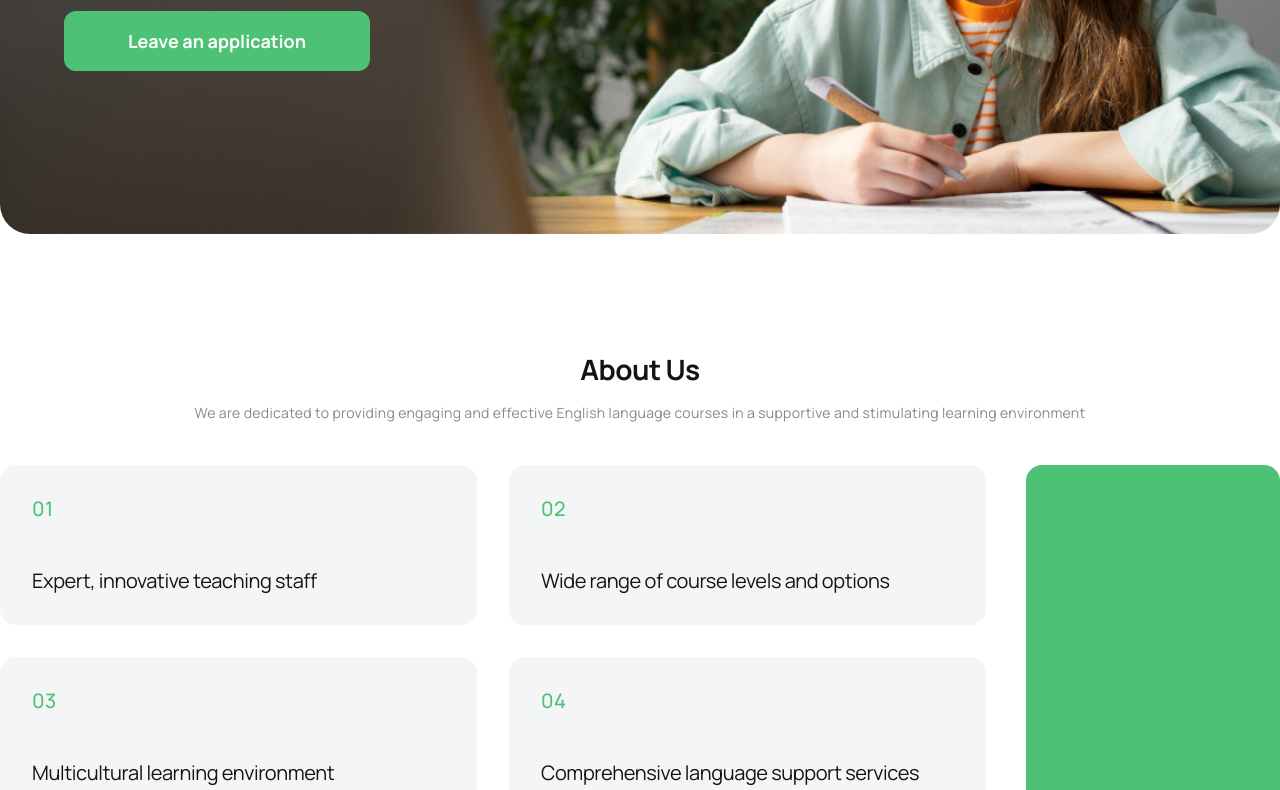
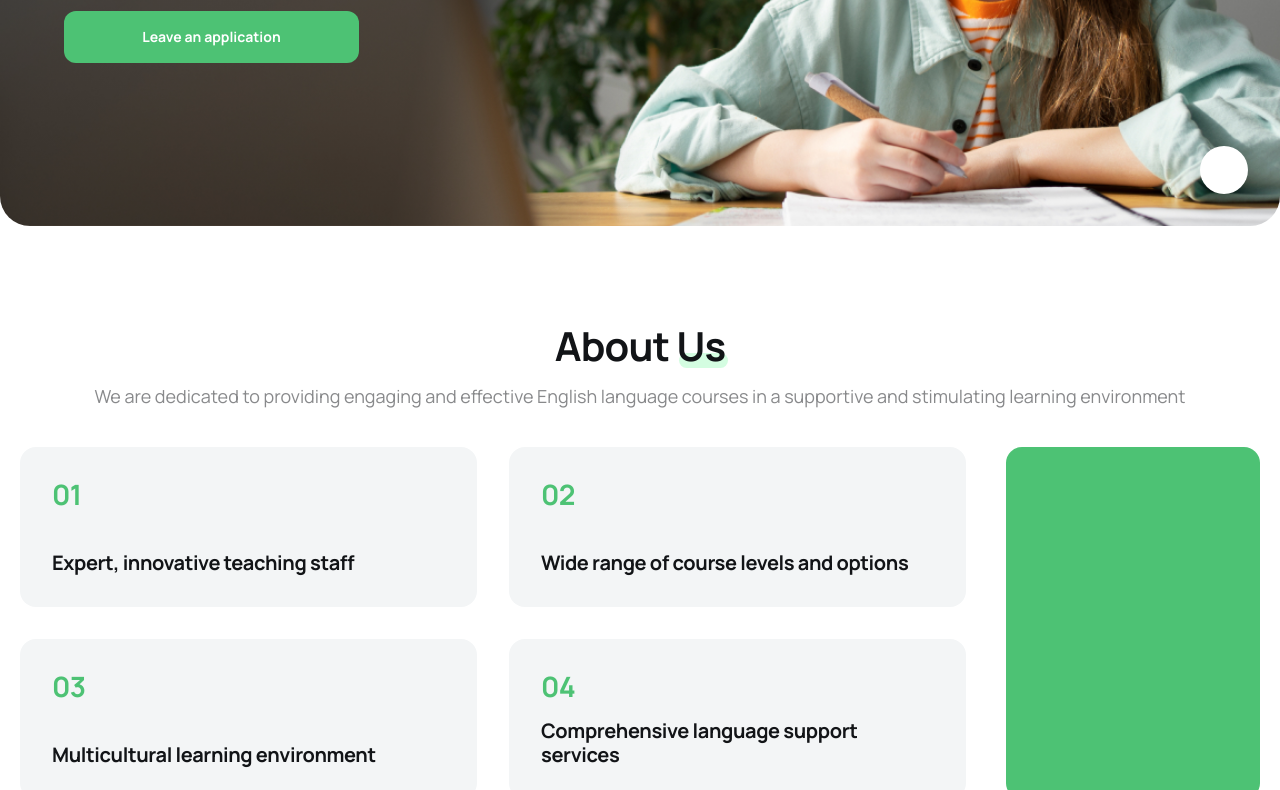
Before and after one commit to Vanchenko/GroupProjectTest_2025, a website built with Vite: page src/index.html in a window 1280 px wide. Shown: the part 494-1284 px from the top of the page. Built offline with nearby package versions, Linux system fonts and the light colour scheme.

Commit message:
work project

```diff
--- a/src/css/about-us.css
+++ b/src/css/about-us.css
@@ -1,8 +1,8 @@
 .about {
-
+    margin-bottom: 80px;
 }
 .about .container {
-    padding: 80px 0px;
+    padding: 0px 20px;
 }
 
 .about-item {
@@ -10,16 +10,33 @@
 }
 .about-section-title {
     font-weight: 700;
-    font-size: 28px;
-    line-height: 1.14;
+    font-size: 32px;
+    line-height: 1.13;
     letter-spacing: -0.02em;
     color:#121417;
     margin-bottom: 16px;
     text-align: center;
 }
+.about-section-ttl-active {
+    position: relative;
+}
+.about-section-ttl-active::after {
+  content: '';
+  position: absolute;
+  z-index: -10;
+  left: 3px;
+  bottom: 5px;
+  width: 100%;
+  height: 15px;
+  border-radius: 8px;
+  background-color: #D4FDE1;
+;
+  /* color: linear-gradient(84.6deg, #4DC274 2.25%, #BEE8CC 131.25%); */
+}
 .about-text-title {
     font-size: 14px;
     line-height: 1.71;
+    letter-spacing: 0em;
     text-align: center;
     color:#12141780;
     margin-bottom: 40px;
@@ -81,13 +98,22 @@
 } */
 
 @media screen and (min-width: 768px) {
+    .about {
+    margin-bottom: 100px;
+     }
     .about-list {
         flex-direction: row;
         flex-wrap: wrap;
         row-gap: 32px;
         column-gap: 32px;
     }
-  .about-icon {
+  .about-section-title {
+    font-size: 40px;
+    line-height: 1.2;
+  }
+  .about-text-title {
+    font-size: 18px;
+    line-height: 1.17;
   }
   .about-item {
     width: calc((100% - 32px) / 2);
@@ -96,10 +122,10 @@
         text-align: start;
     }
 }
-@media screen and (min-width: 1158px) {
-  /* .about-icon {
-    width: 325px;
-  } */
+@media screen and (min-width: 1280px) {
+  .about {
+    margin-bottom: 150px;
+     }
   .about-content-wrapper {
     flex-direction: row;
 }
@@ -110,16 +136,5 @@
   .about-item {
     width: calc((100% - 72px) / 2);
 }
-    .about .container {
-    padding: 120px 0px;
+
 }
-    .about-title {
-        font-weight: 500;
-        font-size: 20px;
-        line-height: 1.2;
-        letter-spacing: 0.02em;
-    }
-    .about-text {
-        font-weight: 400;
-    }
-}
--- a/src/css/container.css
+++ b/src/css/container.css
@@ -1,5 +1,6 @@
 /* Styles for Mobile devices */
 .container {
+  min-width: 320px;
   max-width: 375px;
   margin: 0 auto;
   padding: 0 16px;
--- a/src/css/header.css
+++ b/src/css/header.css
@@ -46,7 +46,6 @@
     letter-spacing: 0em;
     text-decoration: none;
     color: #121417;
-    /* padding: 16px 0px; */
 }
 .logo-studio {
     font-family: "Manrope", sans-serif;
@@ -82,8 +81,6 @@
   letter-spacing: 0em;
   color: #121417;
   text-decoration: none;
-  /* padding: 24px 0px; */
-  transition: color 250ms cubic-bezier(0.4, 0, 0.2, 1);
 }
 .menu.current {
   position: relative;
@@ -114,8 +111,9 @@
 
 .backdrop {
   position: fixed;
+  z-index: 100;
   top: 0;
-  right: 0;
+  left: 0;
   width: 100%;
   height: 100%;
   background-color: rgba(46, 47, 66, 0.4);
@@ -133,9 +131,9 @@
 }
 
 .modal {
-  /* position: absolute;
-  top: 0;
-  right: 0; */
+  position: absolute;
+  top: 0px;
+  right: 240px;
   width: 240px;
   height: 100%;
   border-radius: 4px;
@@ -153,6 +151,7 @@
 
 @media screen and (min-width: 768px) {
     .modal {
+        right: 384px;
         width: 384px;
         min-height: 584px;
     }
--- a/src/css/hero.css
+++ b/src/css/hero.css
@@ -9,6 +9,7 @@
     background-size: cover;
     border-radius: 16px;
     margin: 0 auto;
+    margin-bottom: 80px;
 }
 @media (min-resolution: 192dpi) {
     .hero {
@@ -19,10 +20,11 @@
 }
 
 .hero .container {
+    position:relative;
     display: flex;
     flex-direction: column;
     align-items: center;
-    padding: 425px 20px 68px 20px;
+    padding: 425px 20px 72px 20px;
 
 }
 .hero-title {
@@ -30,12 +32,14 @@
     font-size: 38px;
     line-height: 1.05;
     letter-spacing: 0;
-    /* text-align: center; */
     max-width: 295px;
-    color: var(--addtextcolor);
+    color: #fff;
     margin-bottom: 40px;
 }
-.button-order {
+.hero-title-span {
+  color:#BEE8CC;
+}
+.button-leave-app {
     font-family: inherit;;
     font-weight: 700;
     font-size: 14px;
@@ -53,8 +57,26 @@
     transition: background-color 250ms cubic-bezier(0.4, 0, 0.2, 1);
 }
 
-.button-order:hover, .button-order:focus {
+.button-leave-app:hover, .button-leave-app:focus {
     background-color: var(--buttonbackcol);
+}
+.hero-scroll-link {
+  position: absolute;
+  right: 14px;
+  bottom: 14px;
+  width: 38px;
+  height: 38px;
+  display: flex;
+  align-items: center;
+  justify-content: center;
+  border-radius: 50%;
+  background-color: #fff;
+}
+
+.hero-scroll-svg {
+  /* stroke:red; */
+  fill: blue;
+  /*color:#4DC274; */
 }
 
 @media screen and (min-width: 768px) {
@@ -64,6 +86,7 @@
     background-image: linear-gradient(95.97deg, rgba(0, 0, 0, 0.4) 36.36%,
     rgba(0, 0, 0, 0) 51.43%),
     url(../img/hero-tab.jpg);
+    margin-bottom: 100px;
     }
   .hero-title {
     font-size: 60px;
@@ -84,6 +107,20 @@
     padding: 260px 0px 295px 32px;
     align-items: flex-start;
     }
+  .hero-scroll-link {
+    right: 32px;
+    bottom: 32px;
+    width: 48px;
+    height: 48px;
+}
+.hero-scroll-svg {
+  width: 24px;
+  height: 24px;
+  /* stroke:red; */
+  fill: blue;
+  /*color:#4DC274; */
+}
+
 }
 @media screen and (min-width: 768px) and (min-resolution: 192dpi) {
     .hero {
@@ -100,12 +137,12 @@
         background-image: linear-gradient(95.97deg, rgba(0, 0, 0, 0.4) 36.36%,
         rgba(0, 0, 0, 0) 51.43%),
         url(../img/hero-desk.jpg);
+        margin-bottom: 96px;
     }
     .hero-title {
     font-size: 60px;
     line-height: 1.17;
     letter-spacing: 0;
-    /* text-align: center; */
     max-width: 564px;
     color: #fff;
     margin-bottom: 32px;
@@ -113,7 +150,6 @@
 
   .hero .container {
     padding: 164px 0px 163px 64px;
-    /* align-items: flex-start; */
     }
 }
 @media screen and (min-width: 1280px) and (min-resolution: 192dpi) {
--- a/src/css/teachers.css
+++ b/src/css/teachers.css
@@ -1,12 +1,13 @@
 .team {
     background-color:#FFFFFF;
+    margin-bottom: 80px;
 }
 
 .team .container {
     /* display: flex;
     flex-direction: column;
     justify-content: center; */
-    padding: 80px 0px;
+    padding: 0px 20px;
     margin-top: 0px;
 }
 
@@ -73,13 +74,7 @@
     }
 }
 @media screen and (min-width: 1280px) {
-  .benefits-icon {
-    display: flex;
-  }
-  .benefits-item {
-    width: calc((100% - 72px) / 4);
-}
-    .team .container {
-    padding: 150px 0px;
+    .team {
+    margin-bottom: 150px;
 }
 }
--- a/src/partials/about-us.html
+++ b/src/partials/about-us.html
@@ -1,6 +1,6 @@
 <section class="about" id="about">
     <div class="container">
-        <h2 class="about-section-title">About Us</h2>
+        <h2 class="about-section-title">About <span class="about-section-ttl-active">Us</span></h2>
         <p class="about-text-title">We are dedicated to providing engaging and
             effective English language courses in a supportive
             and stimulating learning environment</p>
--- a/src/partials/hero.html
+++ b/src/partials/hero.html
@@ -1,6 +1,13 @@
 <section class="hero" id="hero">
   <div class="container">
-    <h1 class="hero-title">Discover the joy of learning English with us!</h1>
-    <button class="button-order" type="button" data-modal-open>Leave an application</button>
+    <h1 class="hero-title">Discover the joy of learning
+      <span class="hero-title-span">English</span> with us!
+    </h1>
+    <button class="button-leave-app" type="button" data-modal-open>Leave an application</button>
+    <a href="#teachers" class="hero-scroll-link">
+      <svg width="20" height="20" class="hero-scroll-svg">
+        <use href="./img/icons.svg#scroll"></use>
+      </svg>
+    </a>
   </div>
 </section>
```
Also changed, not shown: src/img/fi-rr-angle-small-left.svg (added), src/img/icons.svg.
